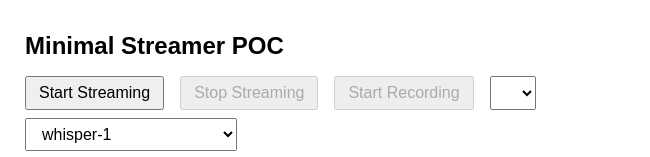
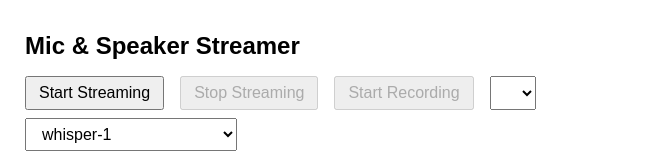
Before and after one commit to alectrocute/mic-speaker-streamer, an Electron app: page index.html in a window 650 px wide. Shown: the top 157 px of the page. Drawn offline with Linux system fonts and the light colour scheme.

Commit message:
initial scaffolding

```diff
--- a/index.html
+++ b/index.html
@@ -85,7 +85,7 @@
 
 <body>
   <div class="container">
-    <h1>Minimal Streamer POC</h1>
+    <h1>Mic & Speaker Streamer</h1>
     <div class="controls">
       <button id="startBtn" type="button">Start Streaming</button>
       <button id="stopBtn" type="button" disabled>Stop Streaming</button>
```
Also changed, not shown: 1 other file.
